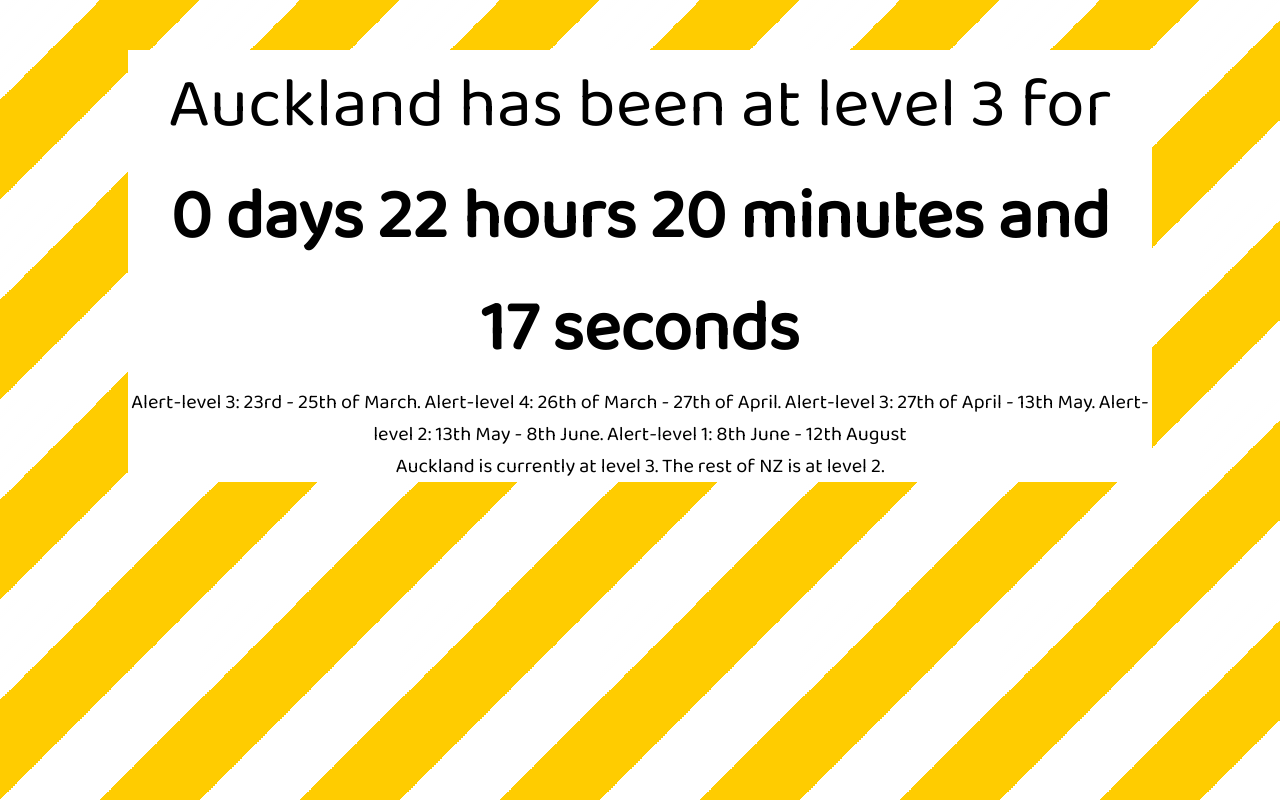
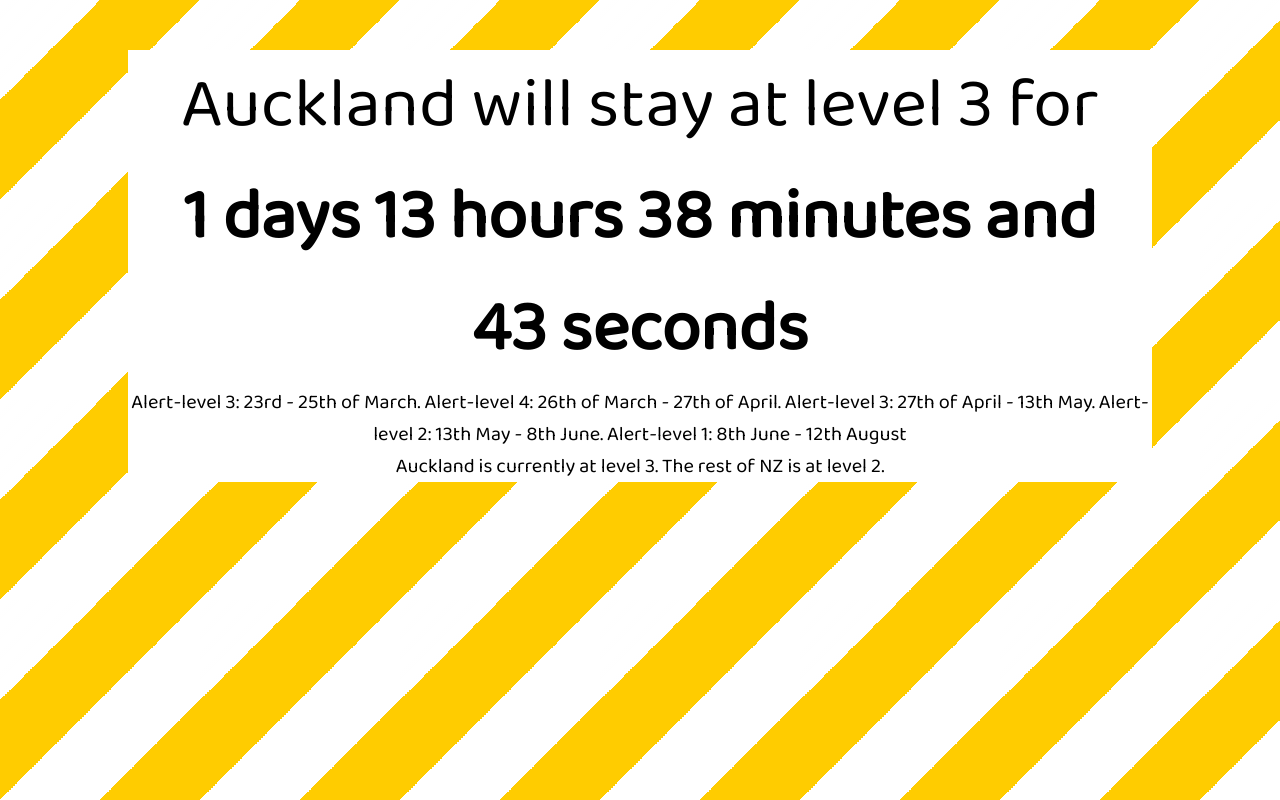
Before and after one commit to AntonHuggard/SIC, a plain HTML site: page index.html in a window 1280 px wide. Drawn offline with Linux system fonts and the light colour scheme.

Commit message:
Count down not count up -_-

```diff
--- a/index.html
+++ b/index.html
@@ -39,7 +39,7 @@
     <div id = "wrapper">
         <div id = "invis_box"><div id = "box" class = "centre">
 
-        <p>Auckland has been at level 3 for</p>
+        <p>Auckland will stay at level 3 for</p>
         <p id = "clock"></p>
 
         <p style = "font-size: 20px;">
@@ -51,11 +51,11 @@
             Auckland is currently at level 3. The rest of NZ is at level 2.
         </p>
         <script>
-            const countUpDate = new Date ("August 12, 2020 12:00:00").getTime();
+            const countDownDate = new Date ("August 14, 2020 23:59:00").getTime();
             const x = setInterval(function() {
                 const now = new Date().getTime();
 
-                const distance = now - countUpDate;
+                const distance = countDownDate - now;
 
                 const days = Math.floor(distance / (1000 * 60 * 60 * 24));
                 const hours = Math.floor((distance % (1000 * 60 * 60 * 24)) / (1000 * 60 * 60));
```
